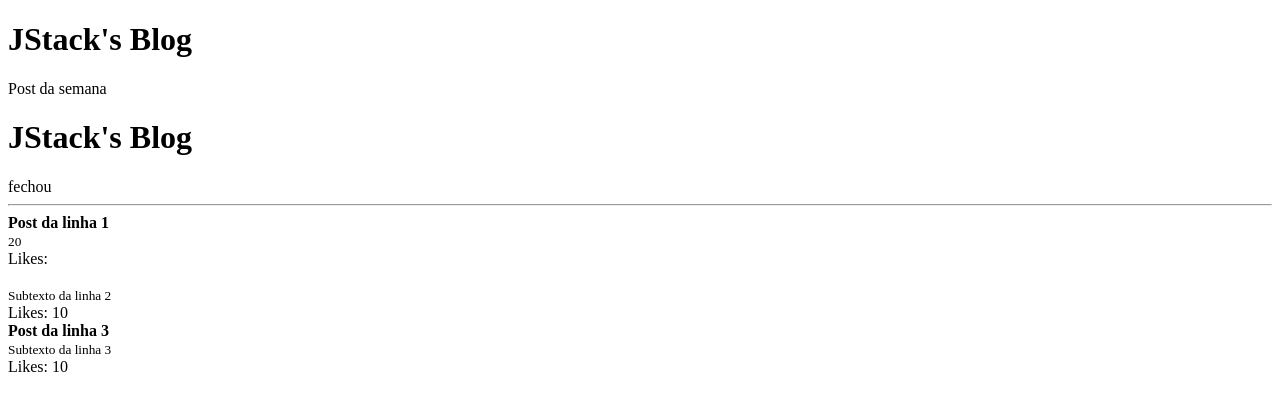
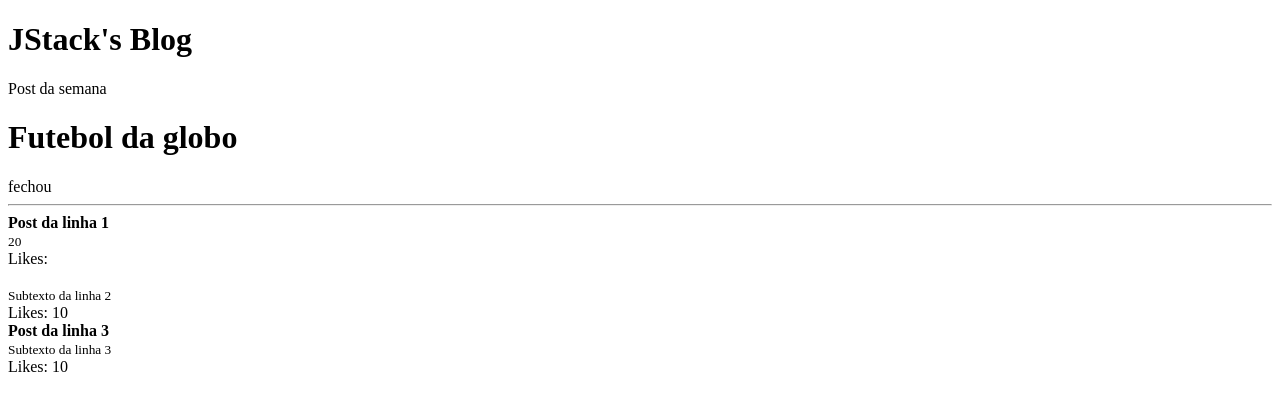
Before and after one commit to cauealb/full-stack, a React app in the folder React/: page / in a window 1280 px wide. Shown: the top 410 px of the page. Built offline with nearby package versions, Linux system fonts and the light colour scheme.

Commit message:
Colocando o title

```diff
--- a/React/src/App.jsx
+++ b/React/src/App.jsx
@@ -10,7 +10,7 @@ export default function App() {
             <h1>JStack's Blog</h1>
             <span>{category}</span>
 
-            <Header>
+            <Header title="Futebol da globo">
 
             </Header>
 
--- a/React/src/Header.jsx
+++ b/React/src/Header.jsx
@@ -1,9 +1,9 @@
 import React from "react";
 
-export default function Header() {
+export default function Header(props) {
     return (
         <>
-            <h1>JStack's Blog</h1>
+            <h1>{props.title}</h1>
             <span>fechou</span>
         </>
     )
```
